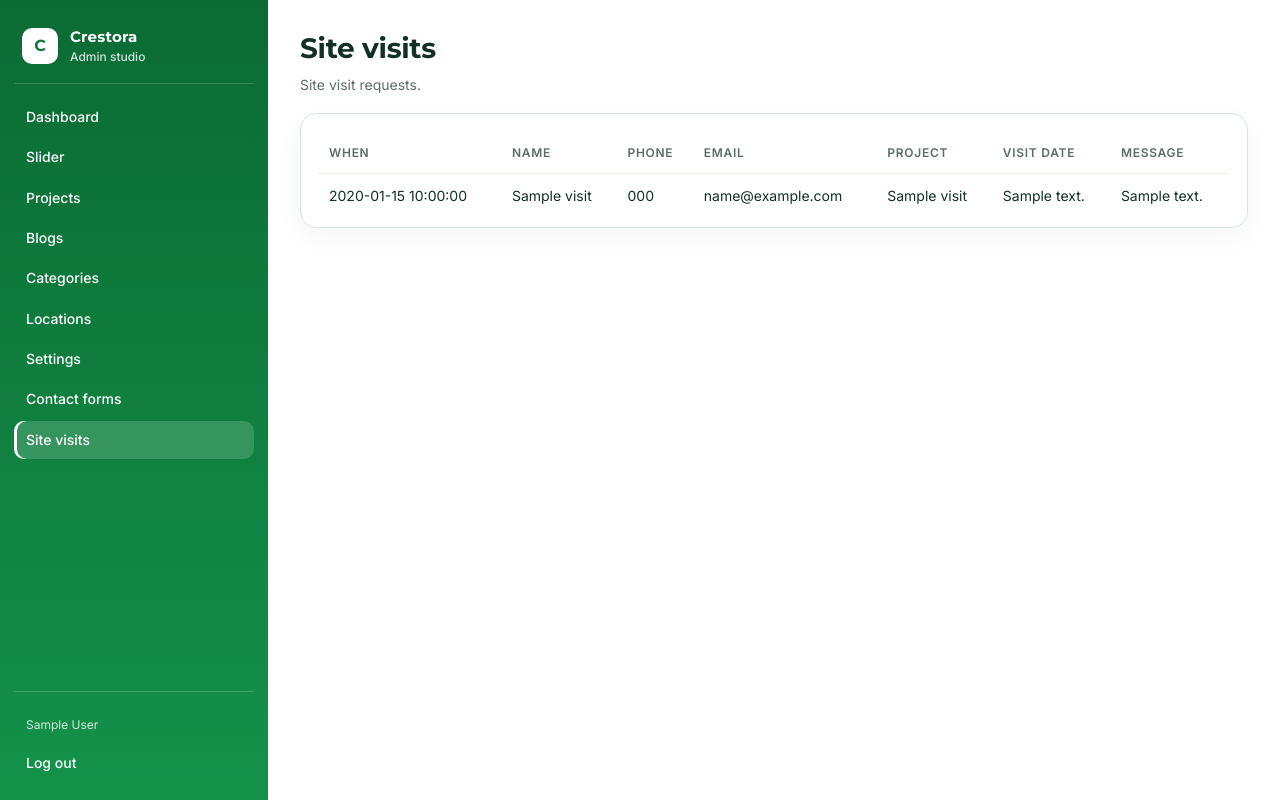
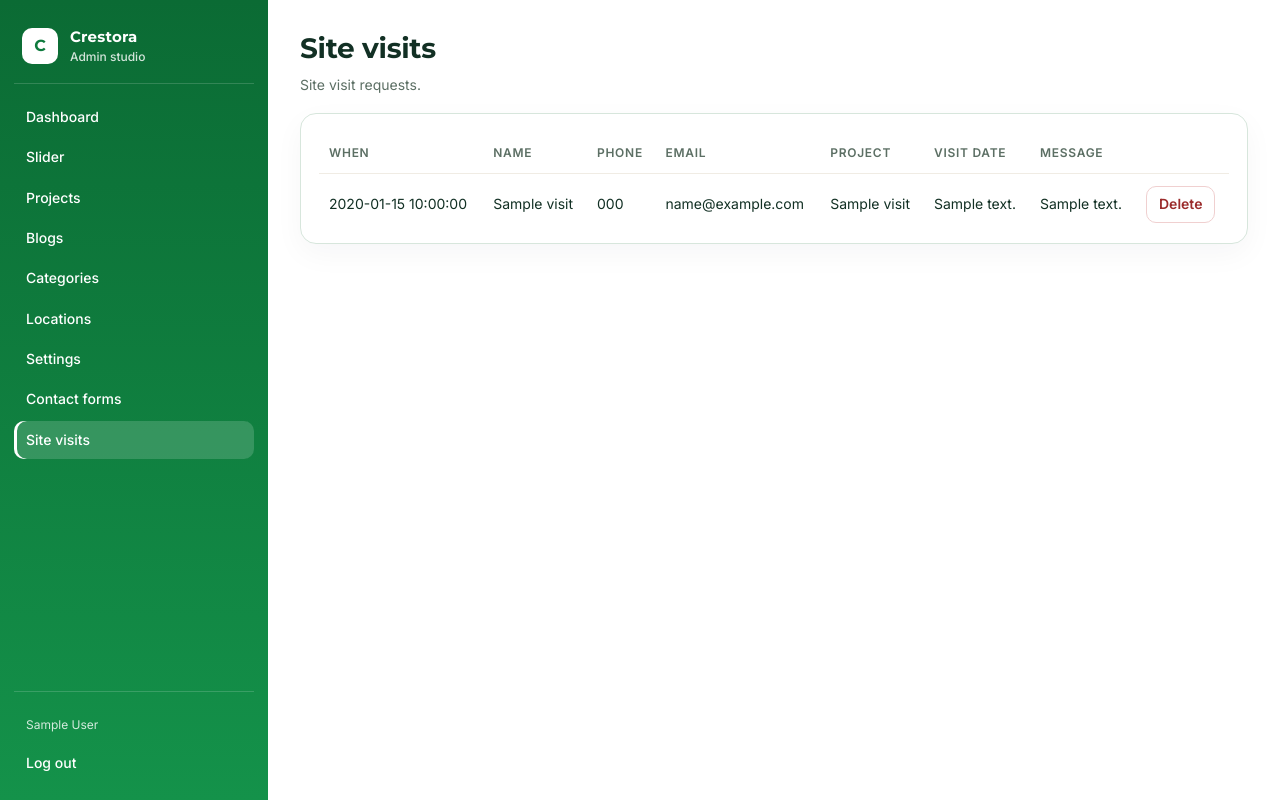
Before and after one commit to VELRK/crestora-, a CodeIgniter app: page /crestora-api/index.php/admin/visits in a window 1280 px wide. Run offline with CodeIgniter, Linux system fonts and the light colour scheme; the visitor is signed in with stand-in values (Sample User, id 1); tables that the repository leaves empty hold one stand-in row (values such as "Sample post").

Commit message:
Add delete actions for contact enquiries and site visit requests.
Admin list pages post to contact_delete and visit_delete with confirmation and flash feedback.

Co-authored-by: Cursor <cursoragent@cursor.com>

```diff
--- a/crestora-api/application/controllers/Admin.php
+++ b/crestora-api/application/controllers/Admin.php
@@ -595,14 +595,36 @@ class Admin extends CI_Controller {
 	{
 		$this->require_login();
 		$data['rows'] = $this->db->order_by('id', 'DESC')->get('enquiries')->result_array();
+		$data['msg'] = $this->session->flashdata('msg');
 		$this->load->view('admin/layout', array('title' => 'Contact forms', 'body' => $this->load->view('admin/contacts', $data, TRUE)));
+	}
+
+	public function contact_delete($id = '')
+	{
+		$this->require_login();
+		if ($this->input->method() === 'post' && $id !== '') {
+			$this->db->delete('enquiries', array('id' => (int) $id));
+			$this->session->set_flashdata('msg', 'Contact enquiry deleted');
+		}
+		redirect('admin/contacts');
 	}
 
 	public function visits()
 	{
 		$this->require_login();
 		$data['rows'] = $this->db->order_by('id', 'DESC')->get('site_visits')->result_array();
+		$data['msg'] = $this->session->flashdata('msg');
 		$this->load->view('admin/layout', array('title' => 'Site visits', 'body' => $this->load->view('admin/visits', $data, TRUE)));
+	}
+
+	public function visit_delete($id = '')
+	{
+		$this->require_login();
+		if ($this->input->method() === 'post' && $id !== '') {
+			$this->db->delete('site_visits', array('id' => (int) $id));
+			$this->session->set_flashdata('msg', 'Site visit request deleted');
+		}
+		redirect('admin/visits');
 	}
 
 	public function categories()
--- a/crestora-api/application/views/admin/visits.php
+++ b/crestora-api/application/views/admin/visits.php
@@ -1,9 +1,10 @@
 <h2>Site visits</h2>
 <p class="lead">Site visit requests.</p>
+<?php if ( ! empty($msg)): ?><p class="ok"><?php echo html_escape($msg); ?></p><?php endif; ?>
 <div class="card">
 <div class="table-wrap">
 <table>
-<tr><th>When</th><th>Name</th><th>Phone</th><th>Email</th><th>Project</th><th>Visit date</th><th>Message</th></tr>
+<tr><th>When</th><th>Name</th><th>Phone</th><th>Email</th><th>Project</th><th>Visit date</th><th>Message</th><th></th></tr>
 <?php foreach ($rows as $r): ?>
 <tr>
   <td><?php echo html_escape($r['created_at']); ?></td>
@@ -13,6 +14,11 @@
   <td><?php echo html_escape($r['project_name']); ?></td>
   <td><?php echo html_escape($r['visit_date']); ?></td>
   <td><?php echo html_escape(isset($r['message']) ? $r['message'] : ''); ?></td>
+  <td>
+    <form method="post" action="<?php echo site_url('admin/visit_delete/'.$r['id']); ?>" onsubmit="return confirm('Delete this site visit request?');">
+      <button type="submit" class="btn-delete">Delete</button>
+    </form>
+  </td>
 </tr>
 <?php endforeach; ?>
 </table>
```
Also changed, not shown: crestora-api/application/views/admin/contacts.php (+7 -1 lines).
